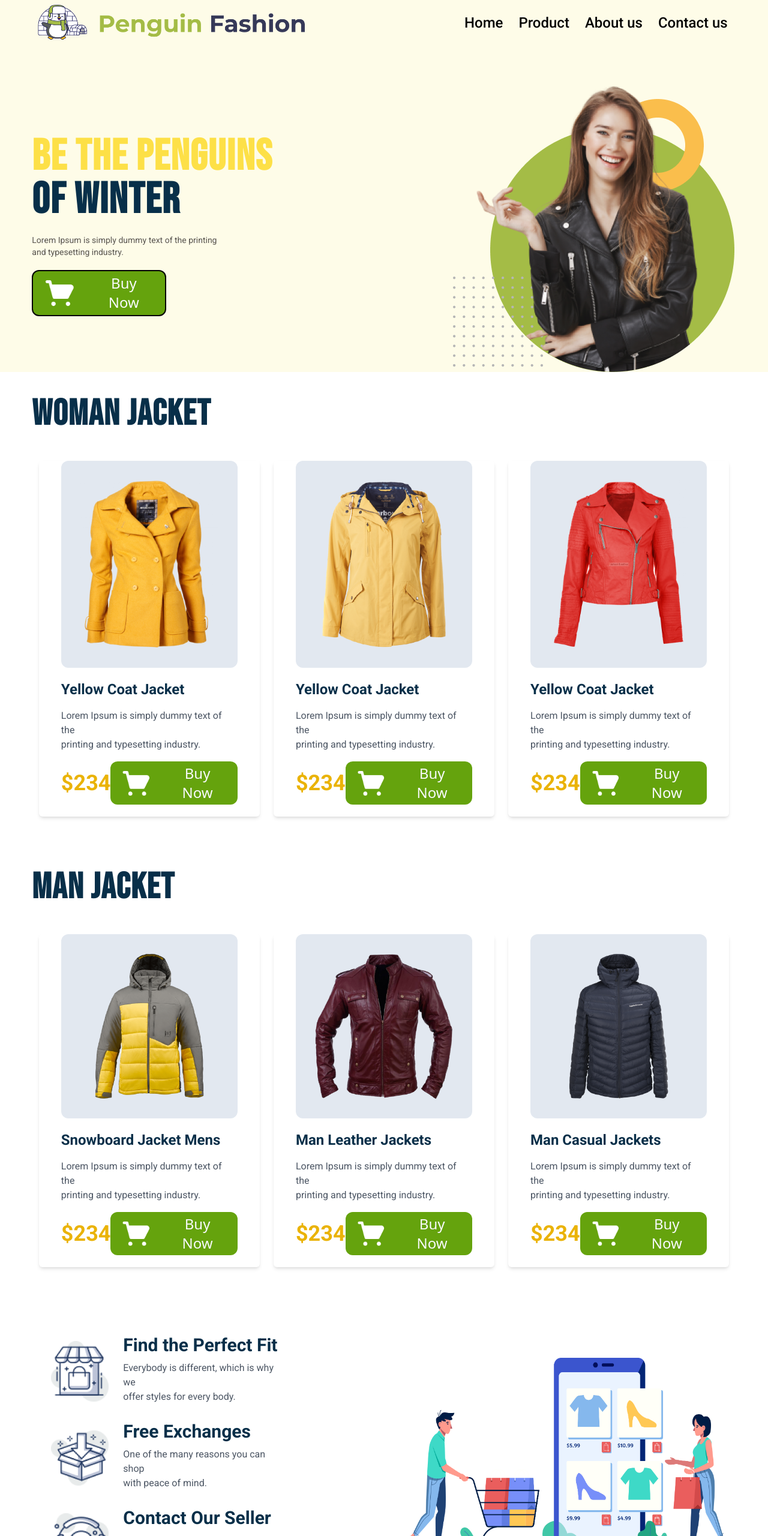
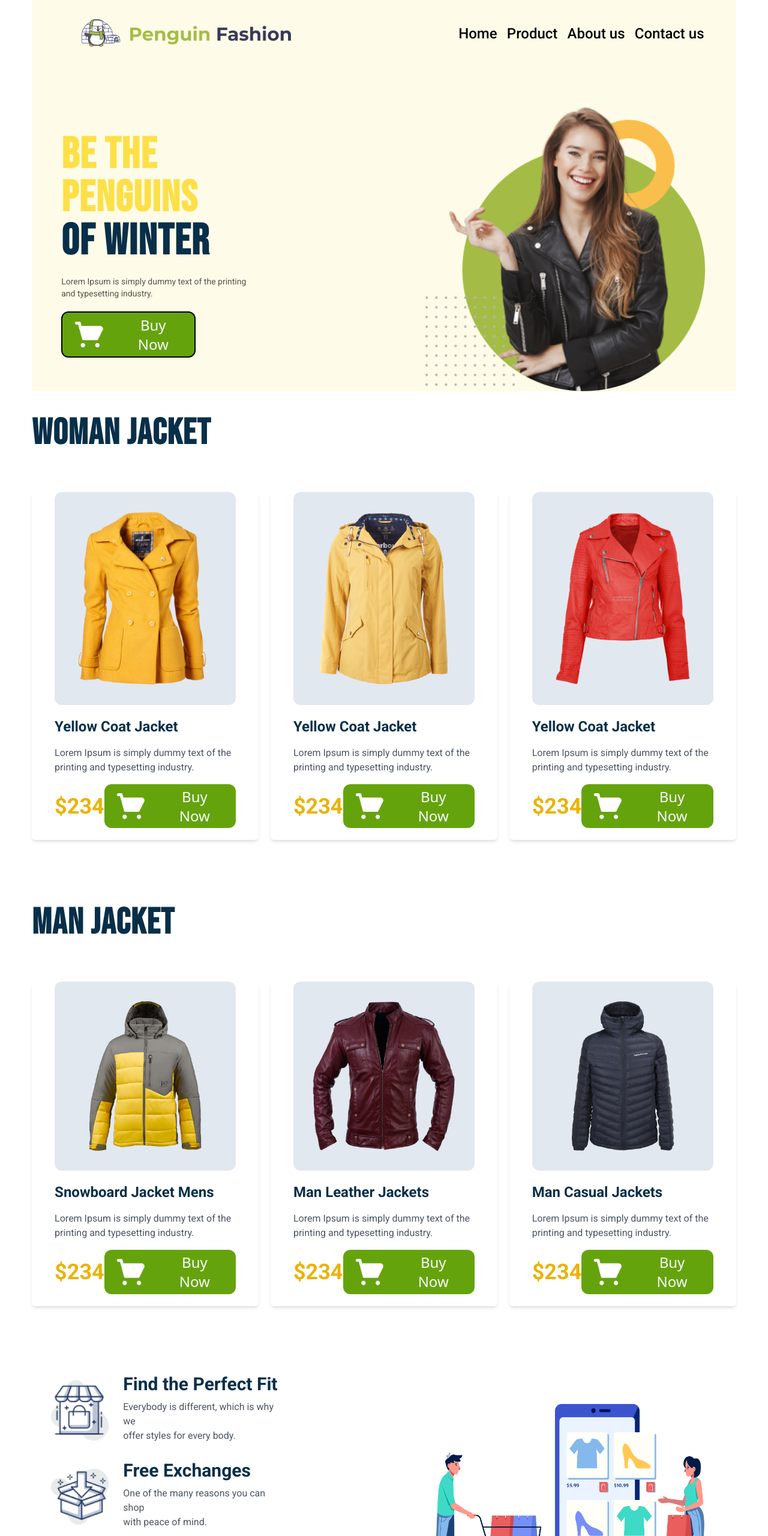
Before and after one commit to raselworshop/penguin-fashion-my, a website built with Vite: page index.html in a window 1280 px wide. Shown: the top 2560 px of the page at 60% size. Built offline with nearby package versions, Linux system fonts and the light colour scheme.

Commit message:
added the responsiveness to the site

```diff
--- a/index.html
+++ b/index.html
@@ -34,32 +34,32 @@
         }
     </style>
 </head>
-<body>
+<body class="max-w-screen-2xl mx-auto">
     <!-- header section here -->
-   <header class="bg-yellow-50">
+   <header class="bg-yellow-50 w-full lg:w-11/12 mx-auto">
     <!-- navbar section here -->
-    <nav class="w-11/12 mx-auto flex justify-between items-center gap-60">
-        <div class="lg:w-1/2 md:w-1/2 sm:w-1/2 ">
-            <img class="p-8 sm:p-2" src="./icons/logo.png" alt="website logo">
+    <nav class="w-11/12 mx-auto flex justify-between items-center gap-12 lg:gap-60">
+        <div class="lg:w-1/2 md:w-1/2 w-1/2 ">
+            <img class="p-0 lg:p-8" src="./icons/logo.png" alt="website logo">
         </div>
-        <div class="xl:w-1/2 lg:w-1/2 md:w-1/2 sm:w-1/2 sm:hidden lg:block xl:block flex justify-end items-end">
+        <div class="xl:w-1/2 lg:w-1/2 md:w-1/2 sm:w-1/2 hidden lg:block xl:block ">
             <ul class="flex justify-evenly items-center gap-3 font-medium text-2xl roboto-regular">
                 <li class="hover:cursor-pointer">Home</li>
                 <li class="hover:cursor-pointer">Product</li>
                 <li class="hover:cursor-pointer">About us</li>
                 <li class="hover:cursor-pointer">Contact us</li>
             </ul>
-            <div class="lg:hidden md:block ">
-                <svg xmlns="http://www.w3.org/2000/svg" fill="none" viewBox="0 0 24 24" stroke-width="1.5" stroke="currentColor" class="size-6">
-                    <path stroke-linecap="round" stroke-linejoin="round" d="M3.75 5.25h16.5m-16.5 4.5h16.5m-16.5 4.5h16.5m-16.5 4.5h16.5" />
-                  </svg>
-            </div>
+        </div>
+        <div class="md:hidden block ">
+            <svg xmlns="http://www.w3.org/2000/svg" fill="none" viewBox="0 0 24 24" stroke-width="1.5" stroke="currentColor" class="size-6">
+                <path stroke-linecap="round" stroke-linejoin="round" d="M3.75 5.25h16.5m-16.5 4.5h16.5m-16.5 4.5h16.5m-16.5 4.5h16.5" />
+              </svg>
         </div>
     </nav>
     <!-- banner section start here -->
-    <section class="xl:w-11/12 mx-auto pt-14 flex justify-between items-center gap-52">
+    <section class="w-11/12 mx-auto pt-14 flex flex-col lg:flex-row justify-between items-center gap-12 lg:gap-52">
         <div>
-            <h1 class="bebas-neue font-bold text-7xl tracking-wide text-sky-950"><span class="text-yellow-300">Be the Penguins </span><br>of Winter</h1>
+            <h1 class="bebas-neue font-bold text-5xl xl:text-7xl tracking-wide text-sky-950"><span class="text-yellow-300">Be the Penguins </span><br>of Winter</h1>
             <p class="roboto-regular font-normal text-stone-600 text-sm my-5">Lorem Ipsum is simply dummy text of the printing <br>
                 and typesetting industry.</p>
             <button class="flex justify-between items-center gap-0 text-slate-50 bg-lime-600 from-current text-2xl py-1 px-3 border-2 border-solid border-black rounded-xl">
@@ -75,9 +75,9 @@
    <main>
     <!-- woman jacket section here -->
     <section class="w-11/12 mx-auto my-10">
-        <div><h1 class="font-bold bebas-neue text-6xl tracking-wide text-sky-950">WOMAN JACKET</h1></div>
-        <div class="xl:flex lg:flex justify-around items-center">
-            <div class="card-width sm:my-12 md:my-12 flex flex-col justify-around items-center shadow-md rounded-md">
+        <div><h1 class="font-bold bebas-neue my-5 text-center lg:text-left text-4xl lg:text-6xl tracking-wide text-sky-950">WOMAN JACKET</h1></div>
+        <div class="xl:flex lg:flex justify-around items-center gap-5">
+            <div class="xl:card-width my-12 md:my-12 flex flex-col justify-around items-center shadow-md rounded-md">
                 <div class="w-4/5"><img class="rounded-xl bg-slate-200 p-8" src="./images/jacket-1.png" alt="jacket one"></div>
                 <div class="w-4/5 my-5">
                     <h1 class="text-sky-950 text-2xl font-bold roboto-regular">Yellow Coat Jacket </h1>
@@ -90,7 +90,7 @@
                     </div>
                 </div>
             </div>
-            <div class="card-width sm:my-12 md:my-12 flex flex-col justify-around items-center shadow-md rounded-md">
+            <div class="xl:card-width my-12 md:my-12 flex flex-col justify-around items-center shadow-md rounded-md">
                 <div class="w-4/5"><img class="rounded-xl bg-slate-200 p-8" src="./images/jacket-2.png" alt="jacket 2"></div>
                 <div class="w-4/5 my-5">
                     <h1 class="text-sky-950 text-2xl font-bold roboto-regular">Yellow Coat Jacket </h1>
@@ -103,7 +103,7 @@
                     </div>
                 </div>
             </div>
-            <div class="card-width sm:my-12 md:my-12 flex flex-col justify-around items-center shadow-md rounded-md">
+            <div class="xl:card-width my-12 md:my-12 flex flex-col justify-around items-center shadow-md rounded-md">
                 <div class="w-4/5"><img class="rounded-xl bg-slate-200 p-8" src="./images/jacket-3.png" alt="jacket 3"></div>
                 <div class="w-4/5 my-5">
                     <h1 class="text-sky-950 text-2xl font-bold roboto-regular">Yellow Coat Jacket </h1>
@@ -120,9 +120,9 @@
     </section>
     <!-- man jacket section here -->
     <section class="w-11/12 mx-auto my-10">
-        <div><h1 class="font-bold bebas-neue text-6xl tracking-wide text-sky-950">MAN JACKET</h1></div>
-        <div class="xl:flex lg:flex justify-around items-center">
-            <div class="card-width sm:my-12 md:my-12 flex flex-col justify-around items-center shadow-md rounded-md">
+        <div><h1 class="font-bold bebas-neue py-5 text-center lg:text-left text-4xl lg:text-6xl tracking-wide text-sky-950">MAN JACKET</h1></div>
+        <div class="xl:flex lg:flex justify-around items-center gap-5">
+            <div class="xl:card-width my-12 md:my-12 flex flex-col justify-around items-center shadow-md rounded-md">
                 <div class="w-4/5"><img class="rounded-xl bg-slate-200 p-8" src="./images/jacket-4.png" alt="jacket one"></div>
                 <div class="w-4/5 my-5">
                     <h1 class="text-sky-950 text-2xl font-bold roboto-regular">Snowboard Jacket Mens </h1>
@@ -135,7 +135,7 @@
                     </div>
                 </div>
             </div>
-            <div class="card-width sm:my-12 md:my-12 flex flex-col justify-around items-center shadow-md rounded-md">
+            <div class="xl:card-width my-12 md:my-12 flex flex-col justify-around items-center shadow-md rounded-md">
                 <div class="w-4/5"><img class="rounded-xl bg-slate-200 p-8" src="./images/jacket-5.png" alt="jacket 2"></div>
                 <div class="w-4/5 my-5">
                     <h1 class="text-sky-950 text-2xl font-bold roboto-regular">Man Leather Jackets </h1>
@@ -148,7 +148,7 @@
                     </div>
                 </div>
             </div>
-            <div class="card-width sm:my-12 md:my-12 flex flex-col justify-around items-center shadow-md rounded-md">
+            <div class="xl:card-width my-12 md:my-12 flex flex-col justify-around items-center shadow-md rounded-md">
                 <div class="w-4/5"><img class="rounded-xl bg-slate-200 p-8" src="./images/jacket-6.png" alt="jacket 3"></div>
                 <div class="w-4/5 my-5">
                     <h1 class="text-sky-950 text-2xl font-bold roboto-regular">Man Casual Jackets </h1>
@@ -164,7 +164,7 @@
         </div>
     </section>
     <!-- other facilities start here -->
-    <section class="w-11/12 mx-auto my-10 flex justify-between items-center gap-44">
+    <section class="w-11/12 mx-auto my-10 flex lg:flex-row flex-col-reverse justify-between items-center gap-12 lg:gap-44">
         <div class="flex flex-col justify-between items-start gap-5 p-6">
             <div class="flex justify-between items-center gap-4">
                 <div class="max-w-28"><img class="p-2" src="./icons/house.png" alt=""></div>
@@ -191,7 +191,7 @@
                 </div>
             </div>
         </div>
-        <div class="w-1/2">
+        <div class="lg:w-1/2 w-full p-5">
             <img src="./images/shopping.png" alt="">
         </div>
     </section>
@@ -199,8 +199,8 @@
    <!-- footer section here -->
    <footer class="bg-slate-700 mx-auto">
     <div class="flex flex-col justify-around items-center py-14">
-        <h1 class="bebas-neue font-bold text-7xl italic text-yellow-500 tracking-wider">PENGUINs SHOPPING</h1>
-        <p class="text-lg py-4 text-white italic font-medium roboto-regular">&COPY;all rights reserved penguin shopping 2024</p>
+        <h1 class="bebas-neue font-bold text-5xl lg:text-7xl italic text-yellow-500 tracking-wider text-center">PENGUINs SHOPPING</h1>
+        <p class="text-base lg:text-lg py-4 text-white italic font-medium roboto-regular">&COPY;all rights reserved penguin shopping 2024</p>
     </div>
    </footer>
 </body>
```
